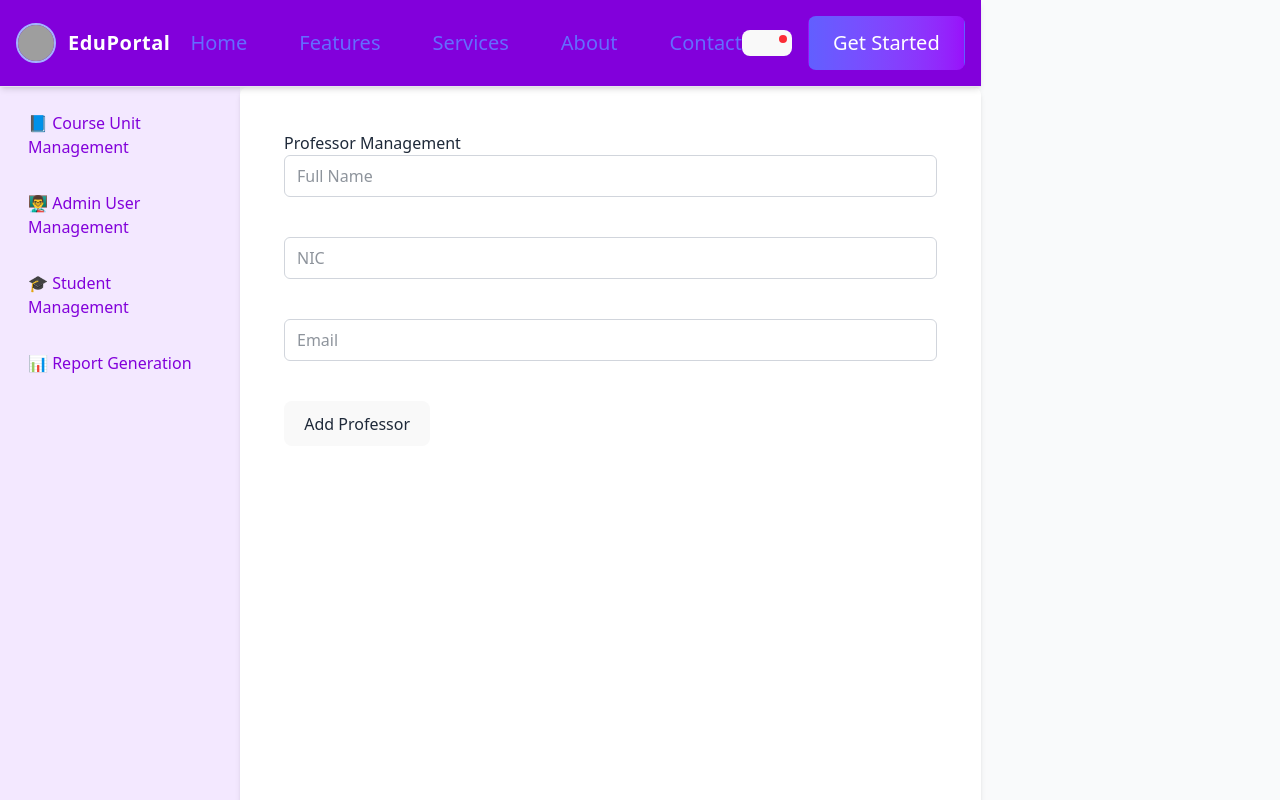
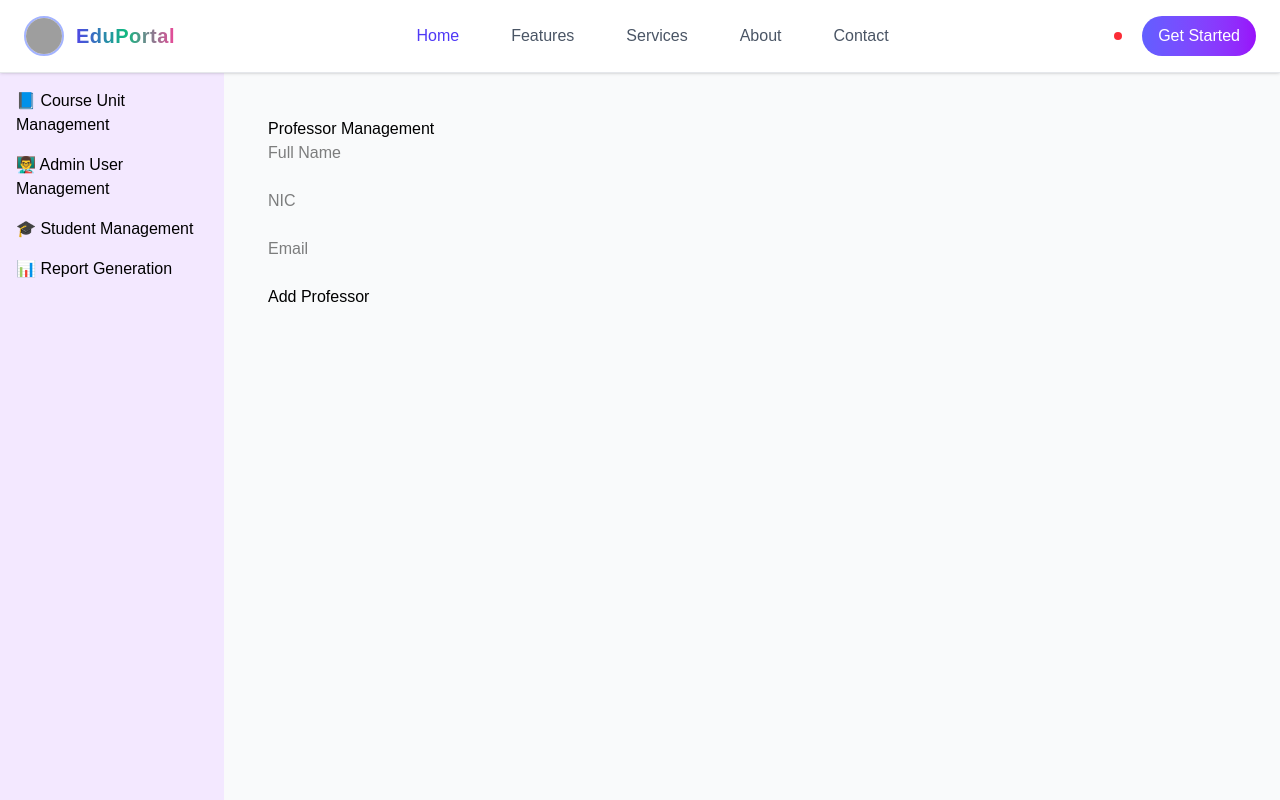
Before and after one commit to AsekaSL/student-attendance-portal, a React (Vite) app in the folder front-end/: page /professors in a window 1280 px wide. Shown: the top 800 px of the page. Built offline with nearby package versions, Linux system fonts and the light colour scheme; grey boxes are pictures that could not be loaded.

Commit message:
css update

```diff
--- a/front-end/src/index.css
+++ b/front-end/src/index.css
@@ -4,143 +4,25 @@
 @tailwind components;
 @tailwind utilities;
 
-/* ===== Base styling ===== */
-body {
-  @apply bg-gray-50 text-gray-800 font-sans;
-}
-
-/* ===== Layout ===== */
-header {
-  @apply bg-purple-700 text-white p-4 text-xl font-bold shadow-md;
-}
-
-aside {
-  @apply w-60 bg-purple-100 p-4 min-h-screen;
-}
-
-main {
-  @apply flex-1 p-6 bg-white rounded-lg shadow-md;
-}
-
-footer {
-  @apply bg-purple-700 text-white p-3 text-center mt-auto;
-}
-
-/* ===== Navigation links ===== */
-aside nav a {
-  @apply block py-2 px-3 rounded-md hover:bg-purple-200 text-purple-700 font-medium;
-}
-
-/* ===== Active link styling (optional, if you add NavLink later) ===== */
-aside nav a.active {
-  @apply bg-purple-300 font-bold;
-}
-
-/* ===== Buttons ===== */
-.btn {
-  @apply bg-purple-600 text-white px-4 py-2 rounded-md hover:bg-purple-700 transition;
-}
-
-.btn-outline {
-  @apply border border-purple-600 text-purple-600 px-4 py-2 rounded-md hover:bg-purple-100 transition;
-}
-
-/* ===== Forms ===== */
-input, select, textarea {
-  @apply border border-gray-300 rounded-md px-3 py-2 w-full focus:ring-2 focus:ring-purple-500 focus:outline-none;
-}
-
-label {
-  @apply block mb-1 font-medium;
-}
-
-form {
-  @apply space-y-4;
-}
-
-/* ===== Tables ===== */
-table {
-  @apply w-full border-collapse bg-white rounded-lg shadow-md;
-}
-
-th {
-  @apply bg-purple-100 text-left p-3 font-semibold border-b;
-}
-
-td {
-  @apply p-3 border-b;
-}
-
-tr:hover {
-  @apply bg-purple-50;
-}
-
-
-:root {
-  font-family: system-ui, Avenir, Helvetica, Arial, sans-serif;
-  line-height: 1.5;
-  font-weight: 400;
-
-  color-scheme: light dark;
-  color: rgba(255, 255, 255, 0.87);
-  background-color: #242424;
-
-  font-synthesis: none;
-  text-rendering: optimizeLegibility;
-  -webkit-font-smoothing: antialiased;
-  -moz-osx-font-smoothing: grayscale;
-}
-
-a {
-  font-weight: 500;
-  color: #646cff;
-  text-decoration: inherit;
-}
-a:hover {
-  color: #535bf2;
-}
-
-body {
-  margin: 0;
-  display: flex;
-  place-items: center;
-  min-width: 320px;
-  min-height: 100vh;
-}
-
-h1 {
-  font-size: 3.2em;
-  line-height: 1.1;
-}
-
-button {
-  border-radius: 8px;
-  border: 1px solid transparent;
-  padding: 0.6em 1.2em;
-  font-size: 1em;
-  font-weight: 500;
-  font-family: inherit;
-  background-color: #1a1a1a;
-  cursor: pointer;
-  transition: border-color 0.25s;
-}
-button:hover {
-  border-color: #646cff;
-}
-button:focus,
-button:focus-visible {
-  outline: 4px auto -webkit-focus-ring-color;
-}
-
-@media (prefers-color-scheme: light) {
-  :root {
-    color: #213547;
-    background-color: #ffffff;
-  }
-  a:hover {
-    color: #747bff;
-  }
-  button {
-    background-color: #f9f9f9;
-  }
-}
+@import url('https://fonts.googleapis.com/css2?family=Poppins:wght@300;400;500;600;700&display=swap');
+        body {
+            font-family: 'Poppins', sans-serif;
+        }
+        .vanta-bg {
+            position: absolute;
+            top: 0;
+            left: 0;
+            width: 100%;
+            height: 100%;
+            z-index: -1;
+            opacity: 0.3;
+        }
+        .gradient-text {
+            background: linear-gradient(90deg, #4f46e5 0%, #10b981 50%, #ec4899 100%);
+            -webkit-background-clip: text;
+            background-clip: text;
+            color: transparent;
+        }
+        .sidebar-item:hover .sidebar-icon {
+            transform: scale(1.2);
+        }
```
